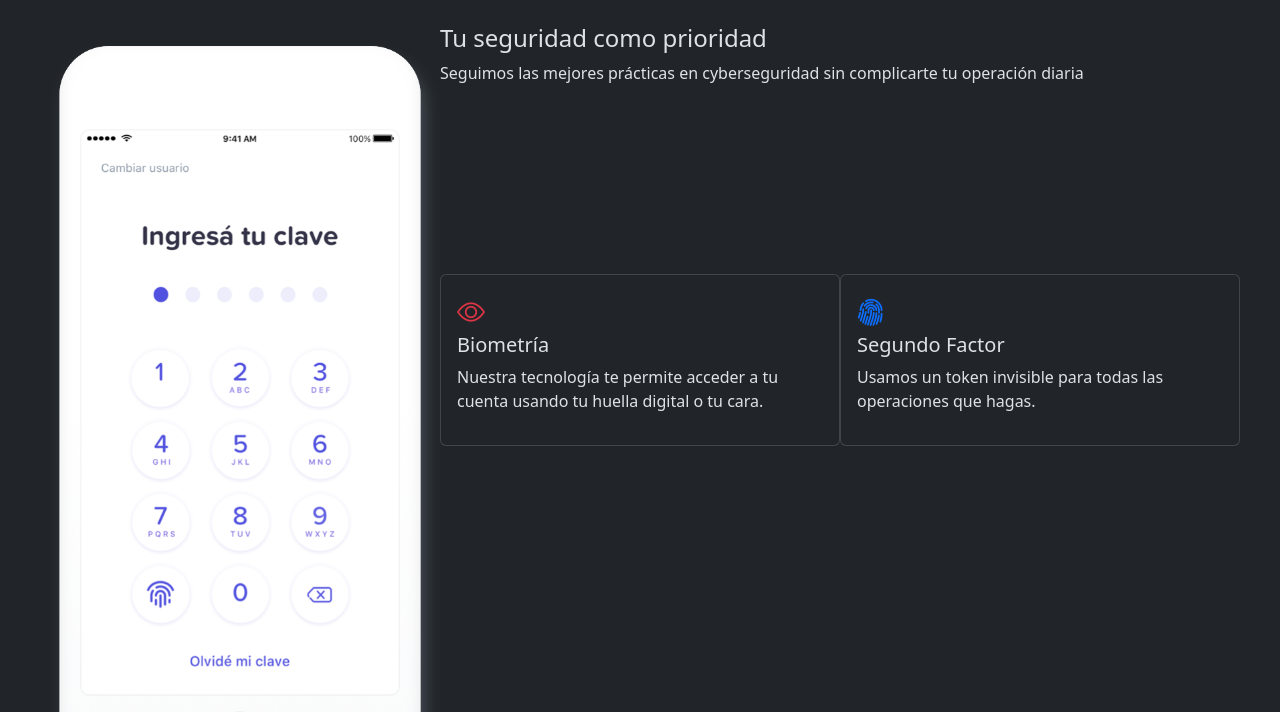
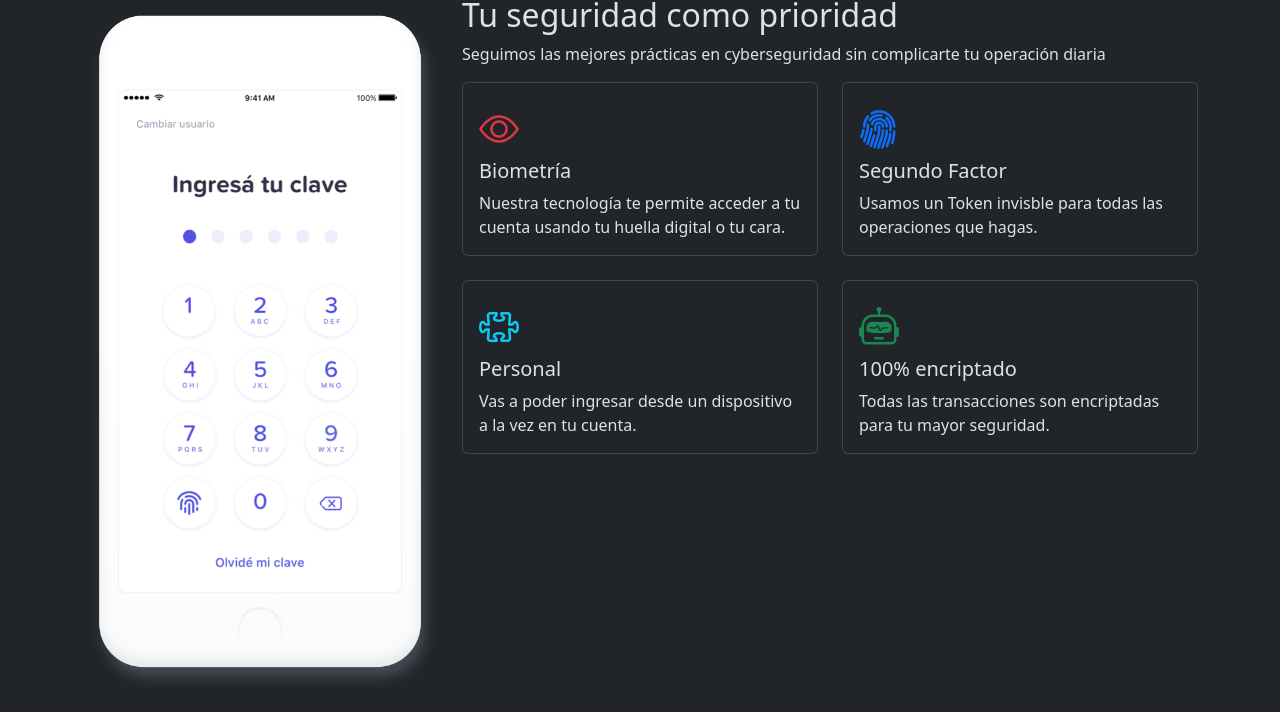
Before and after one commit to santigonzalez603/cryptoFinc11, a plain HTML site: page index.html in a window 1280 px wide. Shown: the part 1313-2025 px from the top of the page. Drawn offline with nearby package versions, Linux system fonts and the light colour scheme.

Commit message:
modifique un section y el footer de la rama quienesSomos

```diff
--- a/index.html
+++ b/index.html
@@ -151,58 +151,68 @@
           </div>
         </article>
       </section>
-      <section class="bg-primary-subtle">
+      <section class="bg-primary-subtle py-4">
         <div class="container text-center">
           <h2>Únete a la revolución de las criptomonedas con cryptoFin</h2>
           <p class="lead">Lorem ipsum, dolor sit amet consectetur adipisicing elit. Totam eaque impedit repellat nulla adipisci quo sequi expedita, ipsum, minus accusantium incidunt nemo non magnam velit voluptatem similique, possimus exercitationem. Ab!</p>
           <button class="btn btn-primary" type="button" data-bs-toggle="modal" data-bs-target="#modalcrearcuenta">Crear tu cuenta ahora</button>
         </div>
       </section>
-      <section>
-        <div class="container grillita">
-            <div class="box">
-              <img src="img/iphone-illustration-sec.png" alt="iphone" class="img-fluid">
+      <section class="container">
+        <div class="row my-4">
+          <article class="col-12 col-md-8 order-1 order-md-2 text-center text-md-start">
+            <h2>Tu seguridad como prioridad</h2>
+            <p>Seguimos las mejores prácticas en cyberseguridad sin complicarte tu operación diaria</p>
+            <div class="row row-cols-1 row-cols-md-2 g-4">
+              <div class="col">
+                <div class="card h-100">
+                  <div class="card-body">
+                    <div class="d-flex justify-content-center d-md-block">
+                      <i class="bi bi-eye text-danger fs-1 me-2"></i>
+                      <h5 class="card-title mb-0 mb-md-2 align-content-center">Biometría</h5>
                     </div>
-            <div class="box">
-              <h4>Tu seguridad como prioridad</h4>
-              <p>Seguimos las mejores prácticas en cyberseguridad sin complicarte tu operación diaria</p>
-            </div>
-            <div class="box">
-              <div class="card">
-                <div class="card-body">
-                  <i class="bi bi-eye text-danger fs-3"></i>
-                  <h5 class="card-title">Biometría</h5>
-                  <p>Nuestra tecnología te permite acceder a tu cuenta usando tu huella digital o tu cara.</p>
+                    <p class="card-text">Nuestra tecnología  te permite acceder a tu cuenta usando tu huella digital o tu cara.</p>
                   </div>
                 </div>
               </div>
-            <div class="box">
-              <div class="card">
+              <div class="col">
+                <div class="card h-100">
                   <div class="card-body">
-                  <i class="bi bi-fingerprint text-primary fs-3"></i>
-                  <h5 class="card-title">Segundo Factor</h5>
-                  <p>Usamos un token invisible para todas las operaciones que hagas.</p>
+                    <div class="d-flex justify-content-center d-md-block">
+                      <i class="bi bi-fingerprint text-primary fs-1 me-2"></i>
+                      <h5 class="card-title mb-0 mb-md-2 align-content-center">Segundo Factor</h5>
+                    </div>
+                    <p class="card-text">Usamos un Token invisble para todas las operaciones que hagas.</p>
                   </div>
                 </div>
               </div>
-            <div class="box">
-              <div class="card">
+              <div class="col">
+                <div class="card h-100">
                   <div class="card-body">
-                  <i class="bi bi-puzzle text-info fs-3"></i>
-                  <h5 class="card-title">Personal</h5>
-                  <p>Vas a poder ingresar desde un dispositivo a la vez en tu cuenta.</p>
+                    <div class="d-flex justify-content-center d-md-block">
+                      <i class="bi bi-puzzle text-info fs-1 me-2"></i>
+                      <h5 class="card-title mb-0 mb-md-2 align-content-center">Personal</h5>
+                    </div>
+                    <p class="card-text">Vas a poder ingresar desde un dispositivo a la vez en tu cuenta.</p>
                   </div>
                 </div>
               </div>
-            <div class="box">
-              <div class="card">
+              <div class="col">
+                <div class="card h-100">
                   <div class="card-body">
-                  <i class="bi bi-robot text-success fs-3"></i>
-                  <h5 class="card-title">%100 encriptado</h5>
-                  <p>Todas las transacciones son encriptadas para tu mayor seguridad.</p>
+                    <div class="d-flex justify-content-center d-md-block">
+                      <i class="bi bi-robot text-success fs-1 me-2"></i>
+                      <h5 class="card-title mb-0 mb-md-2 align-content-center">100% encriptado</h5>
+                    </div>
+                    <p class="card-text">Todas las transacciones son encriptadas para tu mayor seguridad.</p>
                   </div>
                 </div>
               </div>
+            </div>
+          </article>
+          <article class="col-12 col-md-4 text-center order-2 order-md-1">
+            <img src="./img/iphone-illustration-sec.png" alt="iphone" class="w-100 img-fluid">
+          </article>
         </div>
       </section>
       <!-- Modal -->
@@ -270,7 +280,7 @@
                 </ul>
             </article>
             <article class="col-12 col-md-6 col-lg-3 text-center justify-content-center justify-content-md-start"><a href="./pages/error404.html"><img src="./img/usuariosfinancieros.png" class="w-100 mb-3" alt="logo usuarios financieros"></a></article>
-            <article class="col-12 col-md-6 col-lg-3">
+            <article class="col-12 col-md-6 col-lg-3 text-center">
               <h6 class="text-secondary">Unite</h6>
                 <a href="./pages/error404.html"><img src="./img/badge-apple-store.svg" class="mb-3" alt="Apple"></a>
                 <a href="./pages/error404.html"><img src="./img/google-play-badge-bb.svg" alt="Apple"></a>
```
Lines whose indentation alone changed are shown as unchanged.
